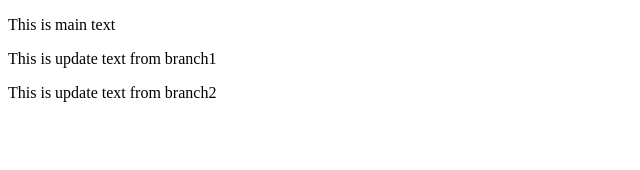
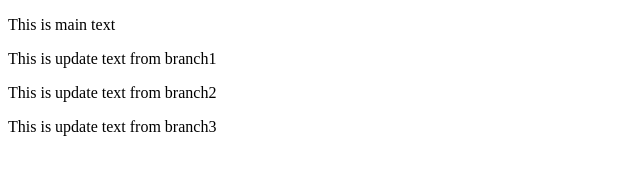
Before and after one commit to vy-truong/PracticeGithub, a plain HTML site: page index.html in a window 1280 px wide. Shown: the whole page, without its empty margins (0-640 px from the left). Drawn offline with Linux system fonts and the light colour scheme.

Commit message:
commit branch 3

```diff
--- a/index.html
+++ b/index.html
@@ -10,5 +10,8 @@
     <p>This is update text from branch1</p>
 
     <p>This is update text from branch2</p>
+    <p>This is update text from branch3</p>
+
+
 </body>
 </html>
```
